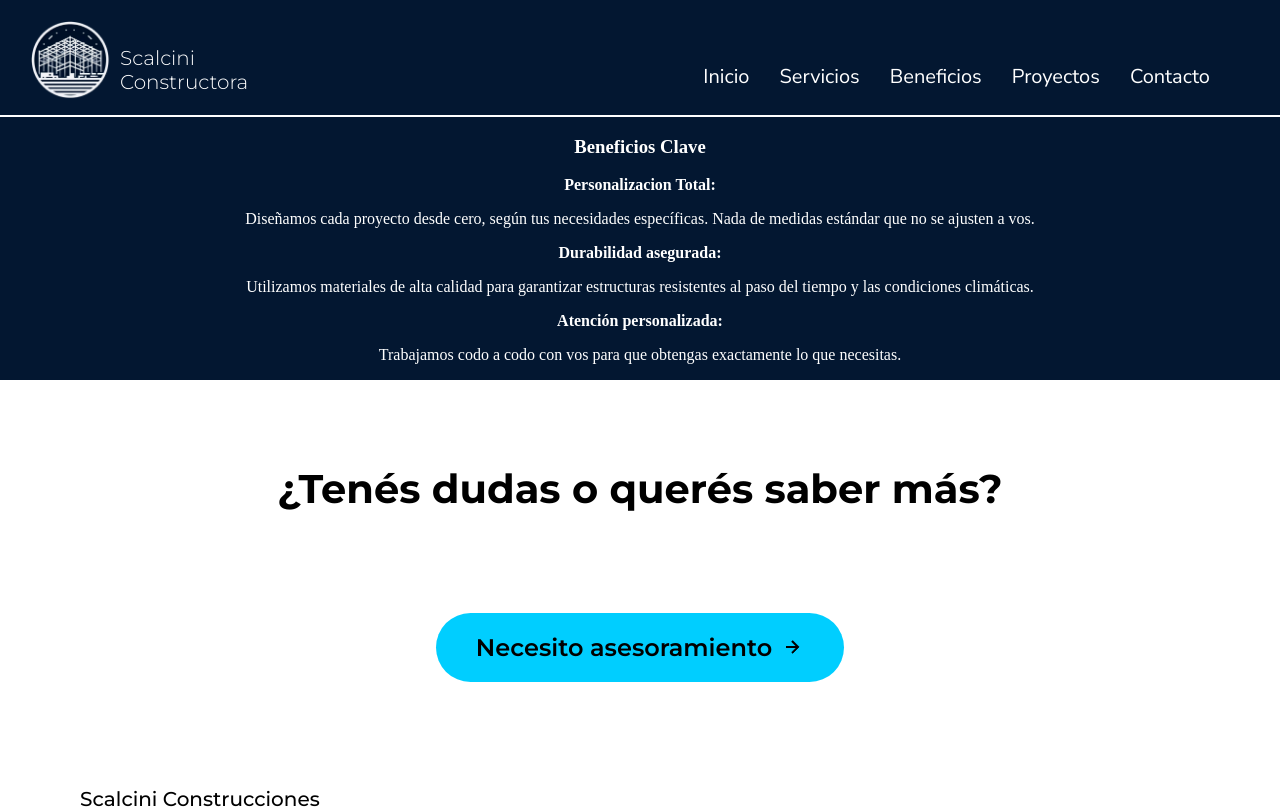
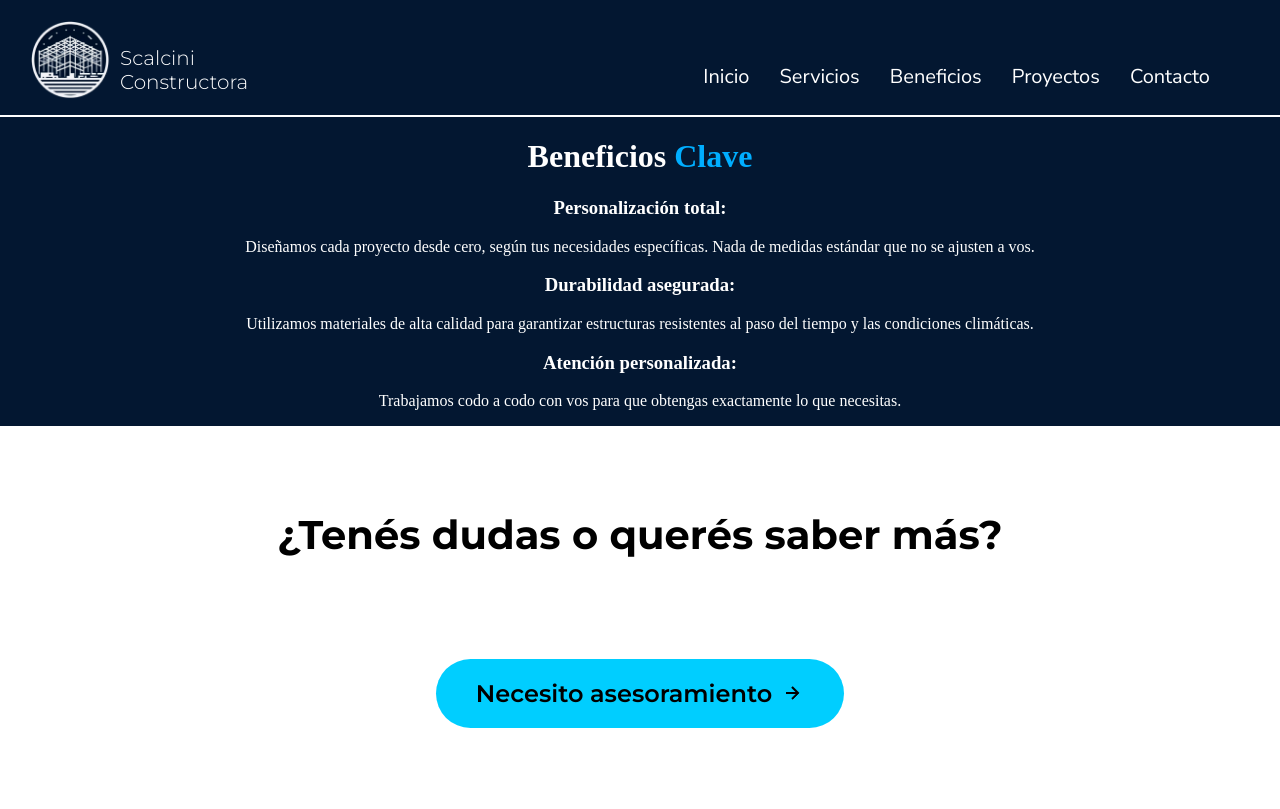
Before and after one commit to Simonblas/constructora-repository, a React (Vite) app: page /beneficios in a window 1280 px wide. Shown: the top 809 px of the page. Built offline with nearby package versions, Linux system fonts and the light colour scheme.

Commit message:
actualizacion beneficios

```diff
--- a/src/Beneficios.jsx
+++ b/src/Beneficios.jsx
@@ -1,15 +1,21 @@
 import React from 'react'
+import { InfoBeneficios } from './beneficiosComponentes/infoBeneficios';
+
+const titulo1 = 'Personalización total:';
+const titulo2 = 'Durabilidad asegurada:';
+const titulo3 = 'Atención personalizada:';
+
+const info1 = 'Diseñamos cada proyecto desde cero, según tus necesidades específicas. Nada de medidas estándar que no se ajusten a vos.';
+const info2 = 'Utilizamos materiales de alta calidad para garantizar estructuras resistentes al paso del tiempo y las condiciones climáticas.';
+const info3 = 'Trabajamos codo a codo con vos para que obtengas exactamente lo que necesitas.';
 
 export const Beneficios = () => {
     return (
-        <>
-            <h3>Beneficios Clave</h3>
-            <b>Personalizacion Total:</b>
-            <p>Diseñamos cada proyecto desde cero, según tus necesidades específicas. Nada de medidas estándar que no se ajusten a vos.</p>
-            <b>Durabilidad asegurada:</b>
-            <p>Utilizamos materiales de alta calidad para garantizar estructuras resistentes al paso del tiempo y las condiciones climáticas.</p>
-            <b>Atención personalizada:</b>
-            <p>Trabajamos codo a codo con vos para que obtengas exactamente lo que necesitas.</p>
-        </>
+        <div className='container-beneficios'>
+            <h1 className='titulo-beneficios'>Beneficios <span id='spanBold'>Clave</span></h1>
+            <InfoBeneficios titulo={titulo1} info={info1} />
+            <InfoBeneficios titulo={titulo2} info={info2} />
+            <InfoBeneficios titulo={titulo3} info={info3} />
+        </div>
     )
 }
--- a/src/Proyectos.jsx
+++ b/src/Proyectos.jsx
@@ -7,16 +7,16 @@ export const Proyectos = () => {
 
             <div className='containerProyectos'>
                 <Link to='proyecto1' className='ProjectCard'>
-                    <img className='imgProjectCard' src="./src/assets/IMAGEN-2.jpg" alt="" />
+                    <img className='imgProjectCard' src="./src/assets/fondo-home.jpeg" alt="" />
                 </Link>
                 <Link to='proyecto2' className='ProjectCard'>
-                    <img className='imgProjectCard' src="./src/assets/IMAGEN-2.jpg" alt="" />
+                    <img className='imgProjectCard' src="./src/assets/fondo-home.jpeg" alt="" />
                 </Link>
                 <Link to='proyecto3' className='ProjectCard'>
-                    <img className='imgProjectCard' src="./src/assets/IMAGEN-2.jpg" alt="" />
+                    <img className='imgProjectCard' src="./src/assets/fondo-home.jpeg" alt="" />
                 </Link>
                 <Link to='proyecto4' className='ProjectCard'>
-                    <img className='imgProjectCard' src="./src/assets/IMAGEN-2.jpg" alt="" />
+                    <img className='imgProjectCard' src="./src/assets/fondo-home.jpeg" alt="" />
                 </Link>
             </div>
 
--- /dev/null
+++ b/src/beneficiosComponentes/InfoBeneficios.jsx
@@ -0,0 +1,14 @@
+import React from 'react'
+
+export const InfoBeneficios = ({ titulo, info }) => {
+    return (
+        <div className='container-info-beneficios'>
+            <div className='img-info-beneficio'></div>
+            <h3 className='titulo-info-beneficios'>{titulo}</h3>
+            <div className='container-texto-beneficios'>
+                <p className='info-beneficios'>{info}</p>
+            </div>
+        </div>
+
+    )
+}
--- a/src/style.css
+++ b/src/style.css
@@ -40,7 +40,7 @@
 
 #root {
     /* width: 100vw; */
-    height: 100vh;
+    height: 1080px;
     margin: 0px;
     padding: 0px;
 }
@@ -116,7 +116,7 @@ header {
     background-position: center;
     background-repeat: no-repeat;
     width: 100%;
-    height: 100vh;
+    height: 120%;
     justify-items: center;
 }
 
@@ -211,7 +211,7 @@ header {
     background-position: center;
     background-repeat: no-repeat;
     width: 100%;
-    height: 150vh;
+    height: 130%;
     justify-items: center;
     text-align: center;
 }
```
